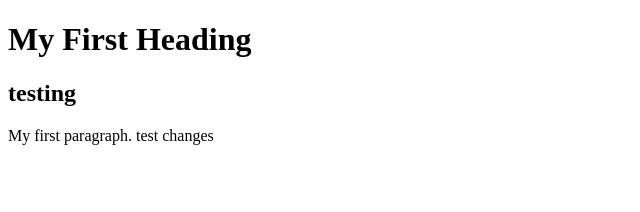
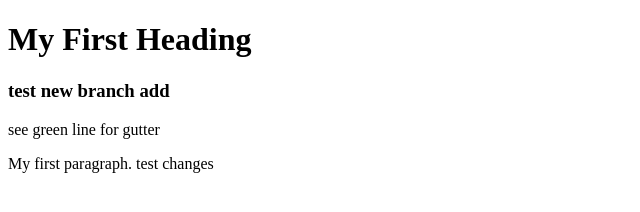
Before and after one commit to angelina-zhang/test-git-vs, a plain HTML site: page index.html in a window 1280 px wide. Shown: the whole page, without its empty margins (0-640 px from the left). Drawn offline with Linux system fonts and the light colour scheme.

Commit message:
added features

```diff
--- a/index.html
+++ b/index.html
@@ -3,8 +3,10 @@
 <body>
 
 <h1>My First Heading</h1>
-  <h2>testing</h2>
+  <h3>test new branch add</h3>
+  <p>see green line for gutter</p>
 <p>My first paragraph. test changes</p>
+
 
 </body>
 </html>
```
